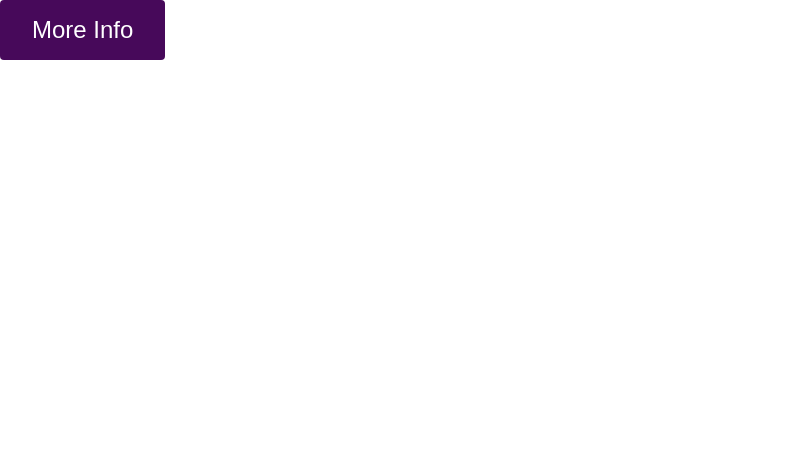
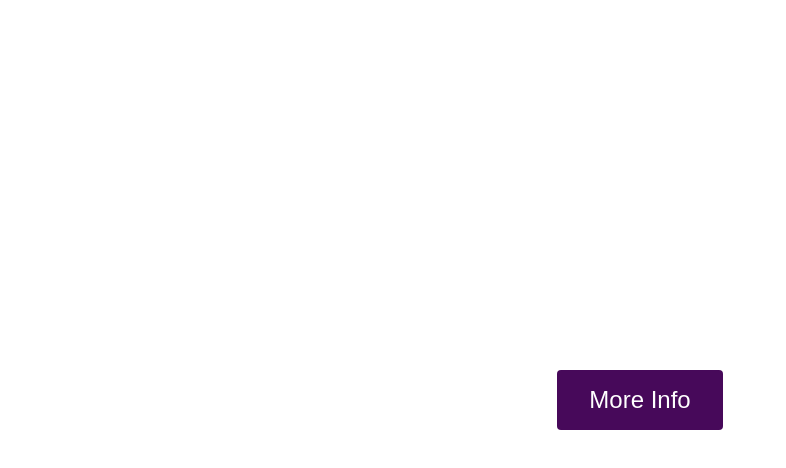
Before and after one commit to chusyntax/react-modal, a React (Create React App) app: page / in a window 1280 px wide. Shown: the top 468 px of the page, without its empty margins (0-786 px from the left). Built offline with nearby package versions, Linux system fonts and the light colour scheme.

Commit message:
added container styling

```diff
--- a/src/App.css
+++ b/src/App.css
@@ -1,3 +1,10 @@
+.container{
+  display:flex;
+  justify-content: center;
+  align-items: center;
+  height:100vh;
+}
+
 button{
   background-color: rgb(71, 9, 90);
   min-width: 100px;
```
